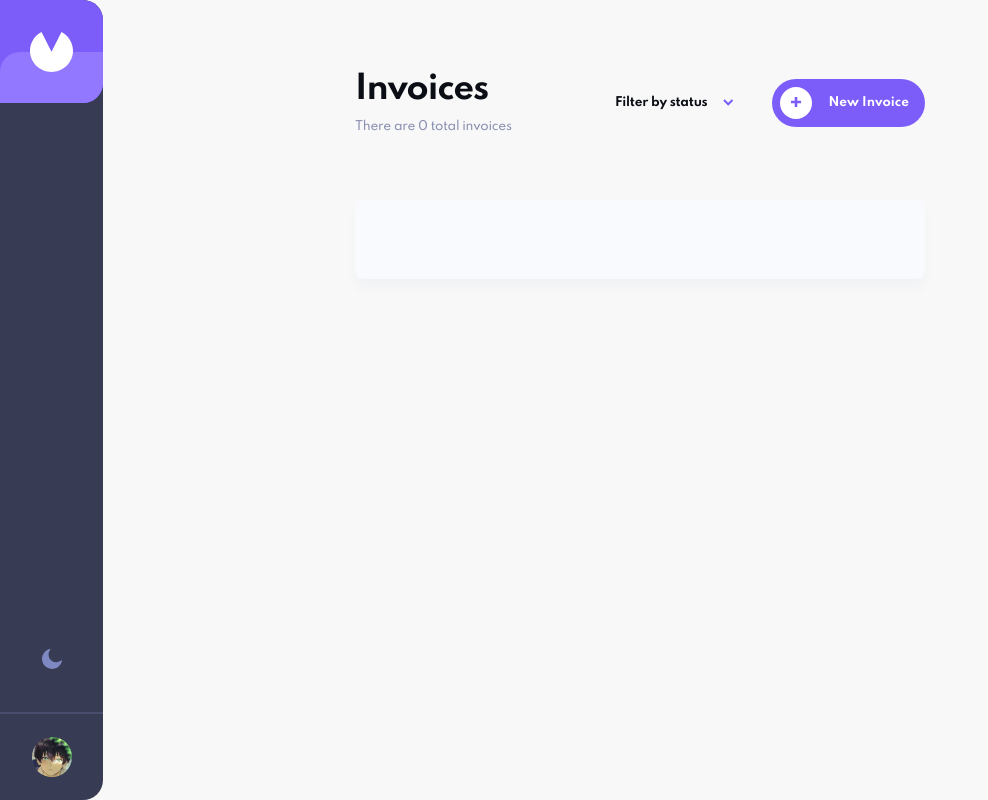
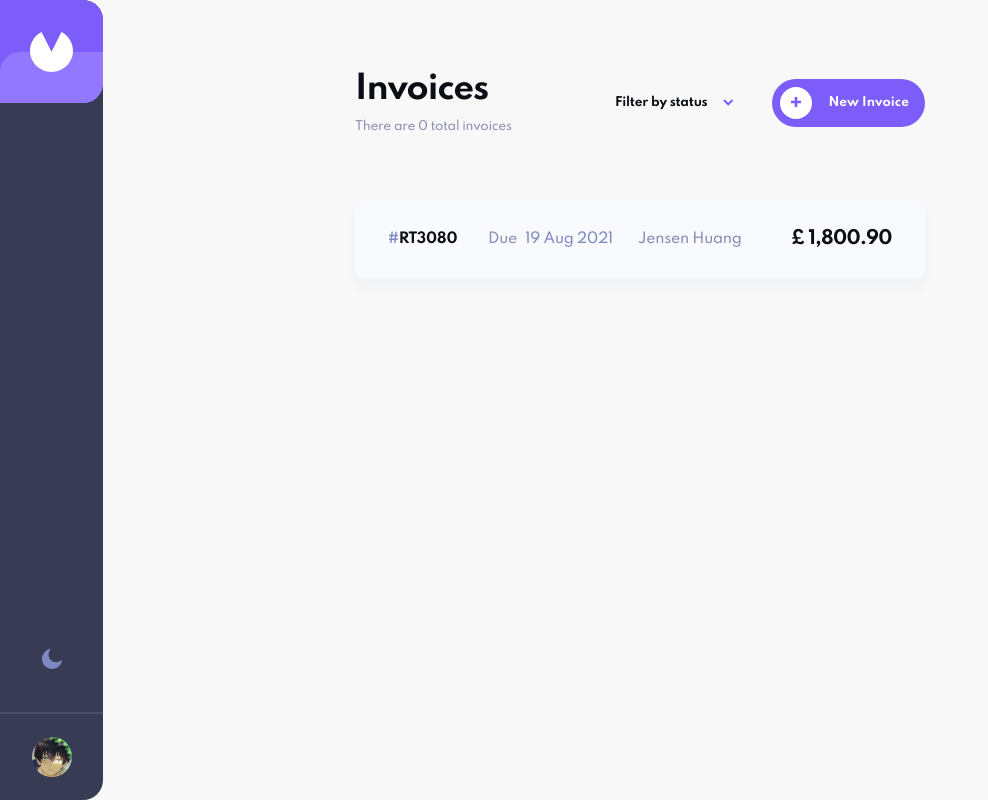
Before and after one commit to Euuphi/invoice-app, a Next.js app: page / in a window 1280 px wide. Shown: the whole page, without its empty margins (0-988 px from the left). Built offline with nearby package versions, Linux system fonts and the light colour scheme.

Commit message:
Display invoice details in a reusuable component
- Add theme colors for component
- Create sub components to change text into correct formats

```diff
--- /dev/null
+++ b/src/components/sections/Invoices/DueDate.js
@@ -0,0 +1,38 @@
+import { ParagraphMdStyle } from "components/text/ParagraphMd";
+import styled from "styled-components";
+
+const Span = styled.p`
+    ${ParagraphMdStyle}
+
+    color: ${({ theme }) => theme.invoiceItem.dueDate.date};
+    display: inline-block;
+    font-size: 1.4rem;
+    width: 15rem;
+
+    & span {
+        color: ${({ theme }) => theme.invoiceItem.dueDate.due};
+        padding-right: 0.5rem;
+    }
+`;
+
+/**
+ * Create text element that reformats and displays a date string
+ *
+ * @param {string} date - Format ("YYYY-MM-DD") eg. 2018-03-20
+ * @return {JSX} <p> element with date formatted to ("dd MMM yyyy ") eg. 20 Mar 2018
+ */
+const DueDate = ({ date }) => {
+    const dateString = new Date(date).toLocaleDateString("en-gb", {
+        year: "numeric",
+        day: "numeric",
+        month: "short",
+    });
+
+    return (
+        <Span>
+            <span>Due</span> {dateString}
+        </Span>
+    );
+};
+
+export default DueDate;
--- a/src/components/sections/Invoices/InvoiceItem.js
+++ b/src/components/sections/Invoices/InvoiceItem.js
@@ -1,25 +1,61 @@
 import styled from "styled-components";
 // Theme
 import { colors } from "themes/colors";
+// Styles
+import { H3SecondaryStyle } from "components/headings/H3Secondary";
+import { ParagraphMdStyle } from "components/text/ParagraphMd";
+// Components
+import DueDate from "./DueDate";
+import Total from "./Total";
 
 const Container = styled.div`
+    display: flex;
+    align-items: center;
+
     background-color: ${({ theme }) => theme.background.secondary};
     border: 1px solid transparent;
     border-radius: 0.8rem;
     box-shadow: 0 1rem 1rem ${({ theme }) => theme.shadow.light};
     height: 8rem;
+    padding: 0 3.2rem;
 
     &:hover {
         border-color: ${colors.main.primary};
     }
 `;
 
-const Id = styled.span``;
+const Id = styled.p`
+    ${H3SecondaryStyle};
 
-const InvoiceItem = () => {
+    color: ${({ theme }) => theme.text.primary};
+    display: inline-block;
+    font-size: 1.4rem;
+    width: 10rem;
+
+    & span {
+        color: #7e88c3;
+    }
+`;
+
+const Name = styled.p`
+    ${ParagraphMdStyle}
+
+    color: ${({ theme }) => theme.invoiceItem.name};
+    display: inline-block;
+    font-size: 1.4rem;
+    margin-right: 3rem;
+`;
+
+const InvoiceItem = ({ id, clientName, dueDate, total }) => {
     return (
         <Container>
-            <Id></Id>
+            <Id>
+                <span>#</span>
+                {id}
+            </Id>
+            <DueDate date={dueDate} />
+            <Name>{clientName}</Name>
+            <Total total={total} />
         </Container>
     );
 };
--- a/src/components/sections/Invoices/Invoices.js
+++ b/src/components/sections/Invoices/Invoices.js
@@ -1,10 +1,21 @@
 import FlexContainer from "components/layout/FlexContainer";
 import InvoiceItem from "./InvoiceItem";
+// Data
+import data from "data/data.json";
 
 const Invoices = () => {
+    const invoiceData = JSON.parse(JSON.stringify(data))[0];
+
+    console.log(invoiceData);
+
     return (
         <FlexContainer flexDirection="column" gap="2rem">
-            <InvoiceItem />
+            <InvoiceItem
+                id={invoiceData.id}
+                dueDate={invoiceData.paymentDue}
+                clientName={invoiceData.clientName}
+                total={invoiceData.total}
+            />
         </FlexContainer>
     );
 };
--- /dev/null
+++ b/src/components/sections/Invoices/Total.js
@@ -0,0 +1,32 @@
+import styled from "styled-components";
+// Styles
+import { H3Style } from "components/headings/H3";
+
+const Span = styled.p`
+    ${H3Style}
+
+    color: ${({ theme }) => theme.text.primary};
+    display: inline-block;
+    font-size: 1.8rem;
+    text-align: right;
+    width: 12rem;
+`;
+
+/**
+ * Create text element that formats a number into a string for EUR currency.
+ *
+ * @param {number} total - Currency value as a number eg. 1800.9
+ * @return {JSX} - <p> element with input number formatted into EUR currency eg. £ 1,800.9
+ */
+const Total = ({ total }) => {
+    const currencyFormatter = new Intl.NumberFormat("en-US", {
+        style: "currency",
+        currency: "EUR",
+    });
+
+    const totalFormat = currencyFormatter.format(total).replace("€", "£ ");
+
+    return <Span>{totalFormat}</Span>;
+};
+
+export default Total;
--- a/src/themes/darkTheme.js
+++ b/src/themes/darkTheme.js
@@ -14,6 +14,7 @@ const darkTheme = {
             text: "#dfe3fa",
         },
     },
+    invoiceItem: { dueDate: { due: "#dfe3fa", date: "#dfe3fa" }, name: "#fff" },
     nav: "#1e2139",
     text: { primary: "#fff", secondary: "#dfe3fa" },
     shadow: {
--- a/src/themes/lightTheme.js
+++ b/src/themes/lightTheme.js
@@ -14,6 +14,10 @@ const lightTheme = {
             text: "#888eb0",
         },
     },
+    invoiceItem: {
+        dueDate: { due: "#888eb0", date: "#7e88c3" },
+        name: "#858bb2",
+    },
     nav: "#373b53",
     text: { primary: "#0c0e16", secondary: "#7e88c3" },
     shadow: {
```
